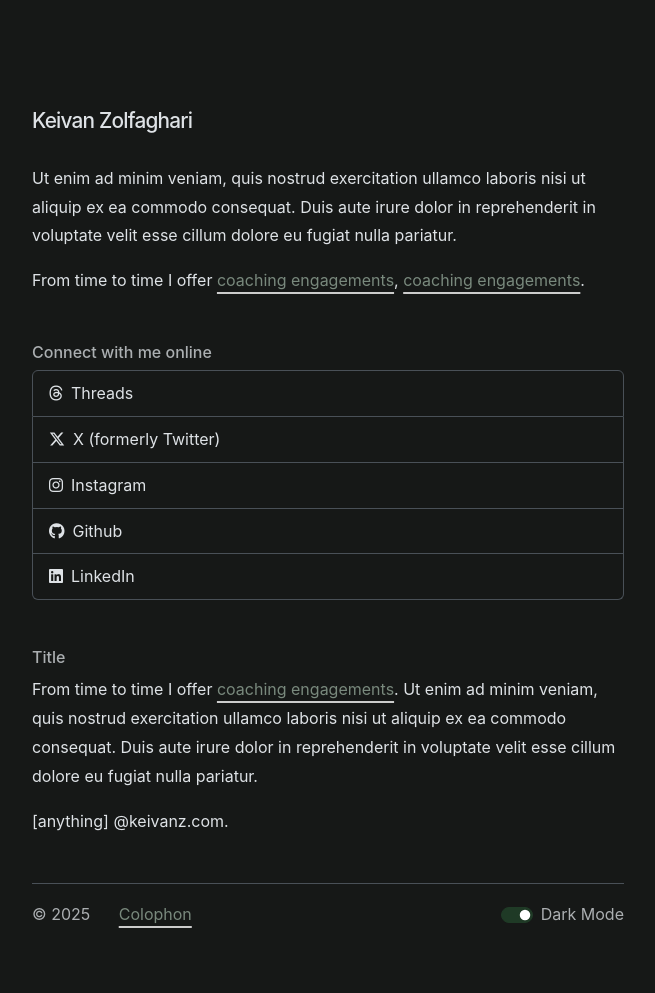
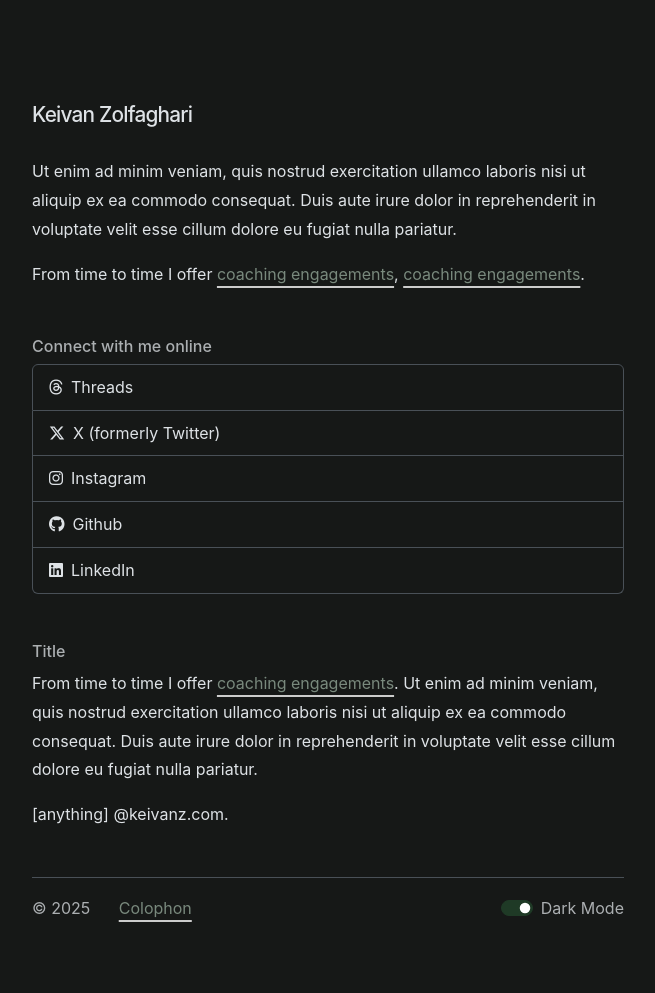
Before and after one commit to keivanz/keivanz.github.io, a Jekyll site: the page built from index.md, in a window 1280 px wide. Shown: the whole page, without its empty margins (312-967 px from the left). Built offline with Jekyll 4.4.1, drawn with Linux system fonts in a browser that asks for light colours; nearby versions of some CDN libraries; some web fonts are replaced.

Commit message:
Update _custom.scss

```diff
--- a/_sass/_custom.scss
+++ b/_sass/_custom.scss
@@ -290,4 +290,4 @@ main {
   }
 }*/
 
-.spacing {padding-top: .4rem;}
+//.spacing {padding-top: .4rem;}
```
